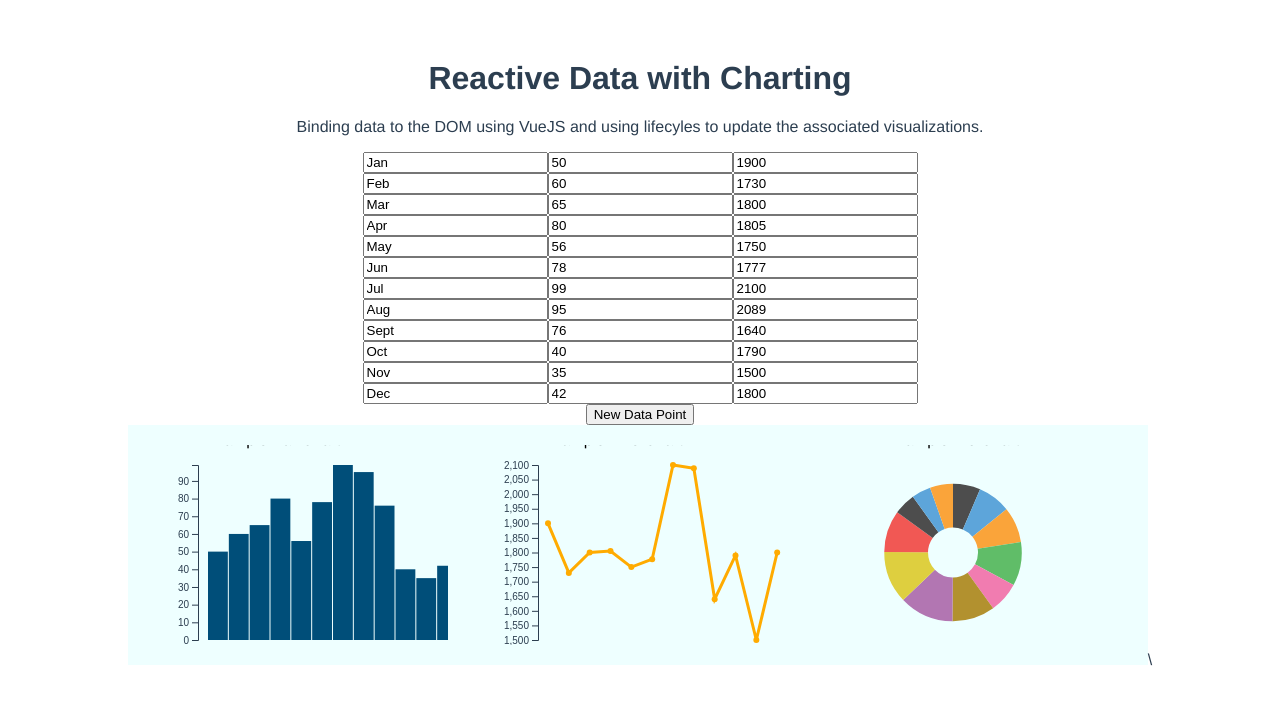
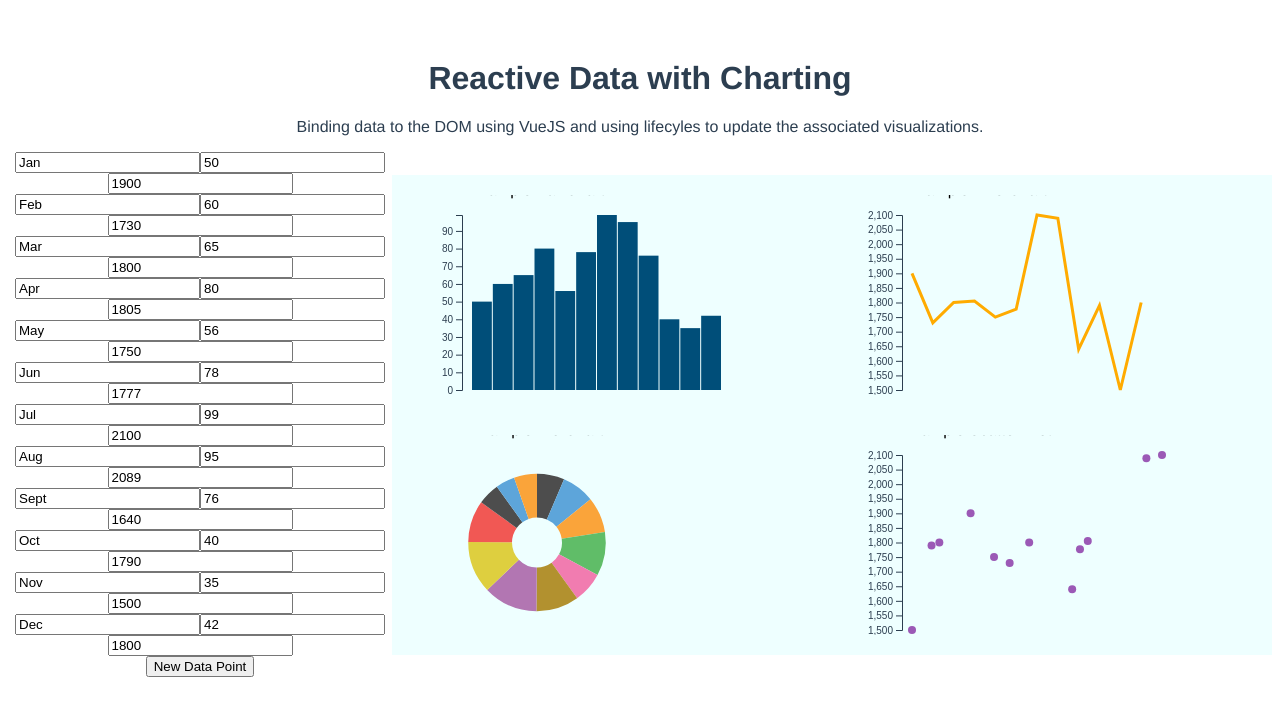
Before and after one commit to ignoreintuition/d3vue, a Vue app: page / in a window 1280 px wide. Shown: the top 716 px of the page. Built offline with nearby package versions, Linux system fonts and the light colour scheme.

Commit message:
Added scatterplots

```diff
--- a/src/App.vue
+++ b/src/App.vue
@@ -29,12 +29,26 @@ export default {
   margin-top: 60px;
 }
 
+.content {
+  display: grid;
+  grid-template-columns: 1fr 2fr;
+}
+.segment {
+  display: grid;
+  grid-template-columns: 1fr 1fr;
+  text-align: center;
+}
+
+.chart {
+  justify-self: center;
+}
+
 rect.bar {
   fill: #004e79;
 }
 
 circle.point {
-  fill: #ffab00;
+  fill: #9B59B6;
 }
 .tt {
 font-size: 10px;
--- a/src/components/index.vue
+++ b/src/components/index.vue
@@ -1,6 +1,6 @@
 <template>
   <div class="content">
-    <div class="segment">
+    <div class="data-grid">
       <div v-for="(t, index) in dataSet">
         <input v-model="t.name">
         <input v-model.number="t.val" type="number" >
@@ -11,9 +11,10 @@
       </button>
     </div>
     <div class="segment">
-      <svg class="chart" id="chart" width="300" height="200"></svg>
-      <svg class="chart" id="chart2" width="300" height="200"></svg>
-      <svg class="chart" id="chart3" width="300" height="200"></svg>\
+      <svg class="chart" id="chart" width="400" height="200"></svg>
+      <svg class="chart" id="chart2" width="400" height="200"></svg>
+      <svg class="chart" id="chart3" width="400" height="200"></svg>
+      <svg class="chart" id="chart4" width="400" height="200"></svg>
     </div>
   </div>
 </template>
@@ -69,6 +70,12 @@ export default {
       this.options.metric = 'val',
       this.options.title = "Example Pie Chart"
       this.$helpers.chart.pieChart(this.$d3, this.dataSet, this.options);
+
+      this.options.selector = '#chart4',
+      this.options.metric = 'val2',
+      this.options.metric2 = 'val',
+      this.options.title = "Example Scatter Plot"
+      this.$helpers.chart.scatterPlot(this.$d3, this.dataSet, this.options);
     }
   }
 }
--- a/src/v-charts/index.js
+++ b/src/v-charts/index.js
@@ -59,13 +59,14 @@ export default {
               return yScale(d[options.metric]);
             })
             .on('mouseover', d => {
-              var metric = options.metric;
-              this.addTooltip(d, svg, options.width, 0, metric )
+              this.addTooltip(d, svg,
+                this.d3.mouse(this.d3.event.currentTarget)[0],
+                this.d3.mouse(this.d3.event.currentTarget)[1], metric)
             })
             .on('mouseout', d => {
               this.removeTooltip(svg);
             })
-            .attr('transform', 'translate(0,'+offset+')');
+            .attr('transform', 'translate(0,' + offset + ')');
 
           this.drawAxis(options.height, svg, xAxis, yAxis, offset);
           g.exit().remove();
@@ -96,9 +97,6 @@ export default {
             return o[options.metric];
           }));
 
-          var g = svg.selectAll('circle')
-            .data(this.ds);
-
           var yScale = this.d3.scaleLinear()
             .domain([minVal, maxVal])
             .range([options.height, 0]);
@@ -111,11 +109,16 @@ export default {
             .scale(xScale)
 
           var lineFunction = this.d3.line()
-            .x(function(d, i) { return xScale(d[options.dim]) + 60; })
-            .y(function(d) { return yScale(d[options.metric]); })
+            .x(function(d, i) {
+              return xScale(d[options.dim]) + 60;
+            })
+            .y(function(d) {
+              return yScale(d[options.metric]);
+            })
 
+          svg.selectAll('path').remove();
           svg.selectAll('g').remove();
-          svg.selectAll('path').remove();
+
 
           if (options.title) this.addTitle(options.title, svg, options.width);
 
@@ -125,27 +128,7 @@ export default {
             .attr('stroke', '#ffab00')
             .attr('stroke-width', 3)
             .attr('d', lineFunction)
-            .attr('transform', 'translate(0,'+offset+')');
-
-          g.enter()
-            .append('circle')
-            .attr('r', '3')
-            .attr('class', 'point')
-            .merge(g)
-            .attr('cx', (d, i) => {
-              return (i * (options.width / this.ds.length)) + 60
-            })
-            .attr('cy', d => {
-              return yScale(d[options.metric]);
-            })
-            .attr('transform', 'translate(0,'+offset+')')
-            .on('mouseover', d => {
-              this.addTooltip(d, svg, options.width, 0, metric )
-            })
-            .on('mouseout', d => {
-              this.removeTooltip(svg);
-            });
-
+            .attr('transform', 'translate(0,' + offset + ')');
 
           this.drawAxis(options.height, svg, xAxis, yAxis, offset);
 
@@ -196,20 +179,92 @@ export default {
             .merge(arc)
             .attr('class', 'arc')
             .attr('d', path)
-            .attr('fill', function(d,i) {
+            .attr('fill', function(d, i) {
               return color(i);
             })
             .on('mouseover', d => {
-              this.addTooltip(d.data, svg, options.width - 20, 0, metric )
+              this.addTooltip(d.data, svg, options.width, 0, metric)
             })
             .on('mouseout', d => {
               this.removeTooltip(svg);
             })
-            .attr('transform', 'translate(0,'+offset+')');
+            .attr('transform', 'translate(0,' + offset + ')');
 
           arc.exit().remove();
 
         },
+        /**
+         * $helpers.chart.scatterPlot
+         * bind data to a scatter plot.
+         * @param {string} d3 - reference to d3 object.
+         * @param {string} ds - dataset for the graph.
+         * @param {Object} options - options for bar graph.
+         * @param {string} options.selector - selector name to place the graph.
+         * @param {string} options.metric - value you are measuring.
+         * @param {string} options.dim - value you will be categorizing the data by.
+         * @param {string} options.width - width of the chart.
+         * @param {string} options.height - height of the chart.
+         * @param {string} options.title - title of the chart.
+         */
+        scatterPlot: function(d3, ds, options) {
+          var metric = options.metric;
+          var svg = this.init(d3, ds, options.selector);
+          var offset = options.title ? 20 : 0;
+          var maxVal = Math.max.apply(Math, this.ds.map(function(o) {
+            return o[options.metric];
+          }));
+
+          var minVal = Math.min.apply(Math, this.ds.map(function(o) {
+            return o[options.metric];
+          }));
+
+          var maxVal2 = Math.max.apply(Math, this.ds.map(function(o) {
+            return o[options.metric2];
+          }));
+
+          var minVal2 = Math.min.apply(Math, this.ds.map(function(o) {
+            return o[options.metric2];
+          }));
+
+          var g = svg.selectAll('circle')
+            .data(this.ds);
+
+          var yScale = this.d3.scaleLinear()
+            .domain([minVal, maxVal])
+            .range([options.height, 0]);
+
+          var yAxis = this.d3.axisLeft()
+            .scale(yScale);
+
+          var xScale = this.d3.scaleLinear()
+            .domain([minVal2, maxVal2])
+            .range([0, options.width]);
+
+          var xAxis = this.d3.axisBottom()
+            .scale(xScale)
+
+          svg.selectAll('g').remove();
+
+          if (options.title) this.addTitle(options.title, svg, options.width);
+
+          g.enter()
+            .append('circle')
+            .attr('r', '4')
+            .attr('class', 'point')
+            .merge(g)
+            .attr('cx', (d, i) => {
+              return (xScale(d[options.metric2])) + 60
+            })
+            .attr('cy', d => {
+              return yScale(d[options.metric]);
+            })
+            .attr('transform', 'translate(0,' + offset + ')')
+
+            this.drawAxis(options.height, svg, xAxis, yAxis, offset);
+
+            svg.exit().remove();
+        },
+
         /* Helper Function */
         init: function(d3, ds, selector) {
           this.d3 = d3;
@@ -237,7 +292,7 @@ export default {
         drawAxis: function(height, svg, xAxis, yAxis, offset) {
           offset = offset || 0;
           svg.append('g')
-            .attr('transform', 'translate(50,'+offset+')')
+            .attr('transform', 'translate(50,' + offset + ')')
             .call(yAxis);
 
           svg.append('g')
@@ -253,11 +308,11 @@ export default {
             .text(d.name + ': ' + d[v]);
         },
 
-        removeTooltip: function(svg){
+        removeTooltip: function(svg) {
           svg.selectAll('.tt').remove();
         },
 
-        addTitle: function(t, svg, w){
+        addTitle: function(t, svg, w) {
           svg.append('text')
             .attr('x', w / 2)
             .attr('text-anchor', 'middle')
```
Also changed, not shown: 1 other file (tests, documents, lock files or other folders). Lines whose indentation alone changed are shown as unchanged.
